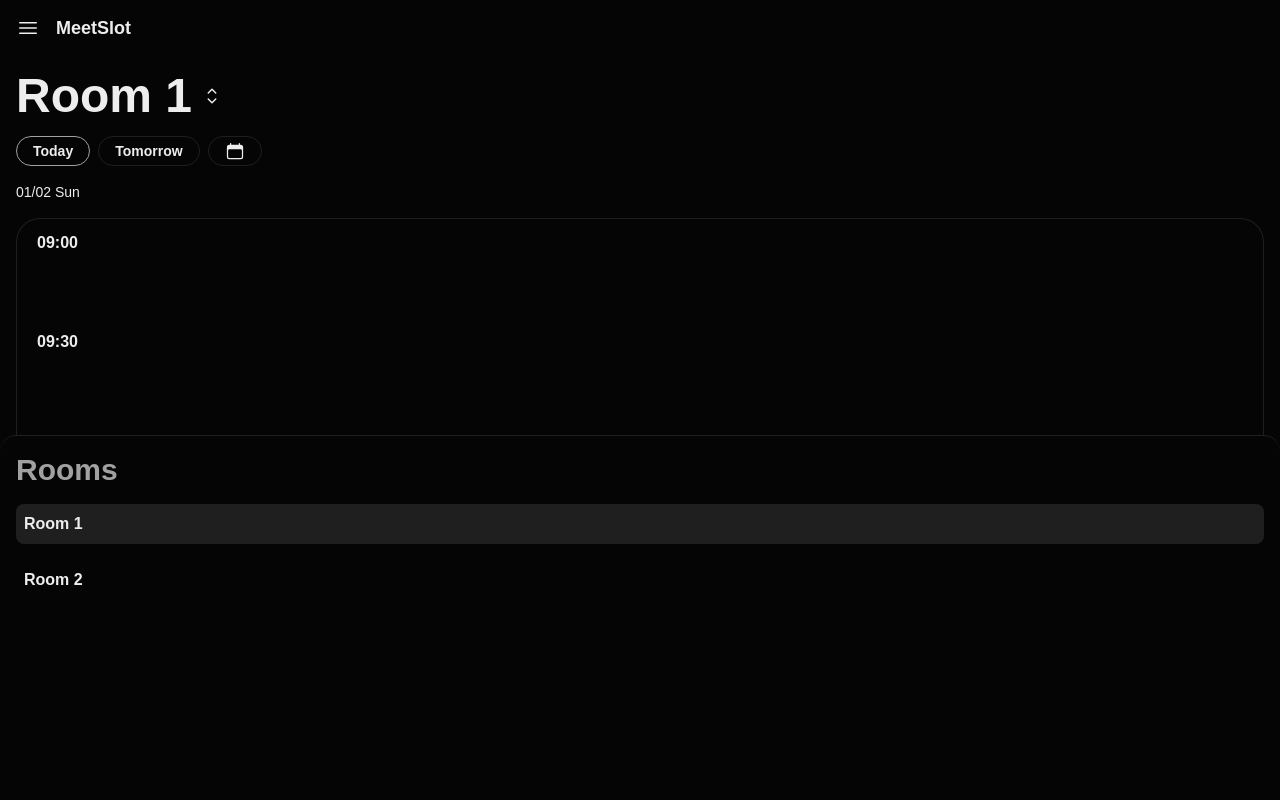
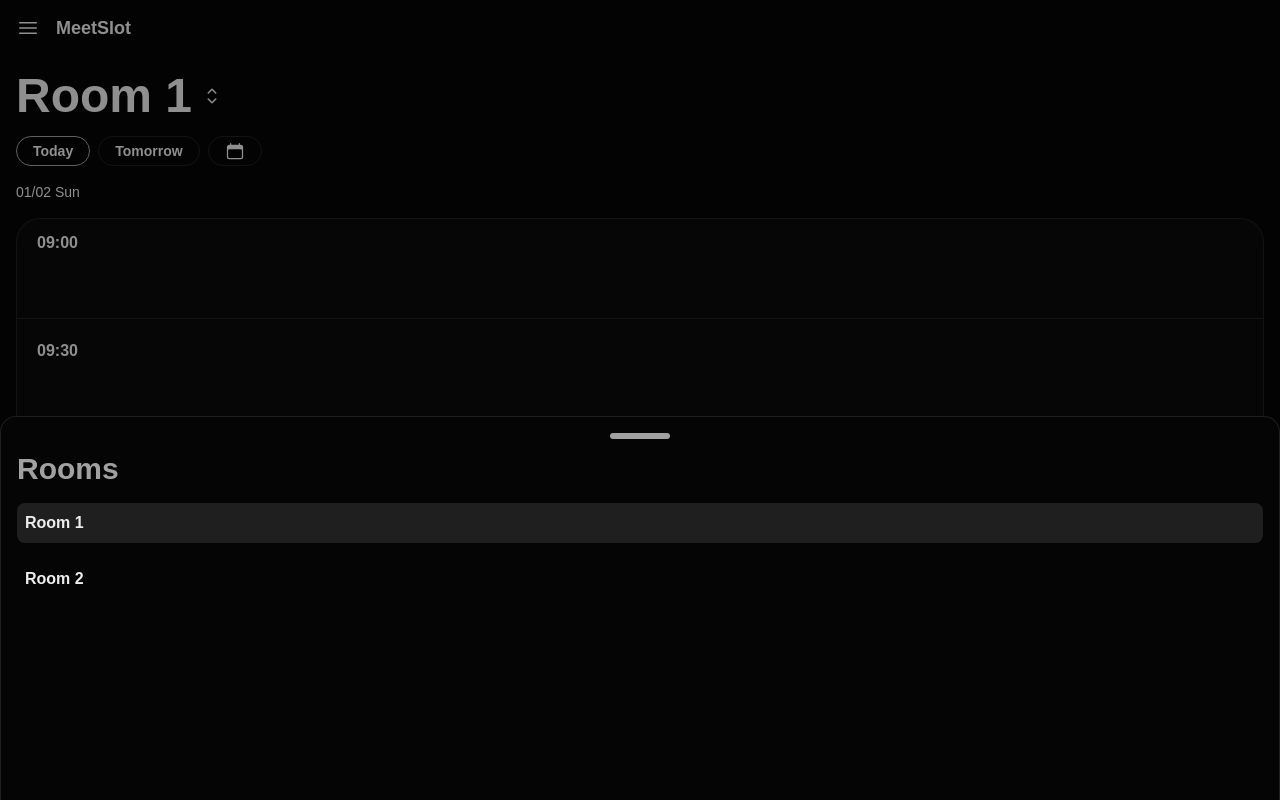
Before and after one commit to sabeeh-ck/MeetSlot, a React (Vite) app in the folder client/: page / in a window 1280 px wide. Both pictures are taken after a click on the button 212 px from the left and 96 px from the top of the page. Shown: the top 800 px of the page. Built offline with nearby package versions, Linux system fonts and the light colour scheme; a web font is replaced by a local one.

Commit message:
added bottom sheets

```diff
--- a/client/package.json
+++ b/client/package.json
@@ -12,6 +12,7 @@
     "dependencies": {
         "@heroicons/react": "^2.2.0",
         "@tailwindcss/vite": "^4.1.18",
+        "motion": "^12.29.2",
         "react": "^19.2.0",
         "react-dom": "^19.2.0",
         "react-router": "^7.13.0",
--- /dev/null
+++ b/client/src/components/BottomSheet.jsx
@@ -0,0 +1,44 @@
+import { useEffect } from "react";
+import { motion } from "motion/react";
+
+const BottomSheet = ({ closeSheet, open, children }) => {
+    useEffect(() => {
+        document.body.style.overflow = open ? "hidden" : "auto";
+        return () => (document.body.style.overflow = "auto");
+    }, [open]);
+
+    return (
+        <>
+            <motion.div
+                key="backdrop"
+                className="fixed inset-0 z-40 bg-black/40"
+                initial={{ opacity: 0 }}
+                animate={{ opacity: 1 }}
+                exit={{ opacity: 0 }}
+                onClick={closeSheet}
+            />
+
+            <motion.div
+                key="sheet"
+                className="border-border bg-bg fixed inset-x-0 -bottom-4 z-50 min-h-1/2 touch-none rounded-2xl border-x border-t p-4 pb-8"
+                initial={{ y: "100%" }}
+                animate={{ y: 0 }}
+                exit={{ y: "100%" }}
+                transition={{ duration: 0.2, ease: "easeIn" }}
+                drag="y"
+                dragConstraints={{ top: 0, bottom: 0 }}
+                dragElastic={{ top: 0.05, bottom: 0.5 }}
+                onDragEnd={(event, info) => {
+                    if (info.offset.y > 100 || info.velocity.y > 500) {
+                        closeSheet();
+                    }
+                }}
+            >
+                <div className="bg-textmute mx-auto mb-3 h-1.5 w-15 rounded-full" />
+                {children}
+            </motion.div>
+        </>
+    );
+};
+
+export default BottomSheet;
--- /dev/null
+++ b/client/src/components/MeetingForm.jsx
@@ -0,0 +1,32 @@
+const MeetingForm = ({ selectedDate, selectedSlots, closeSheet }) => {
+    return (
+        <div className="flex flex-col py-4">
+            <form className="flex flex-col gap-4 text-sm">
+                <div className="flex flex-col gap-2">
+                    <label htmlFor="purpose">Meeting title</label>
+                    <input type="text" id="purpose" required />
+                </div>
+                <div className="flex gap-4">
+                    <div className="flex w-full flex-col gap-2">
+                        <label htmlFor="date">Date</label>
+                        <input type="date" />
+                    </div>
+                    <div className="flex w-full flex-col gap-2">
+                        <label htmlFor="time">Beginning</label>
+                        <input type="time" />
+                    </div>
+                    <div className="flex w-full flex-col gap-2">
+                        <label htmlFor="date">Ending</label>
+                        <input type="time" />
+                    </div>
+                </div>
+
+                <button className="bg-text text-bg mx-auto mt-15 rounded-2xl px-8 py-2">
+                    Save
+                </button>
+            </form>
+        </div>
+    );
+};
+
+export default MeetingForm;
--- a/client/src/components/RoomSelector.jsx
+++ b/client/src/components/RoomSelector.jsx
@@ -1,8 +1,8 @@
 import { rooms } from "../constants";
 
-const RoomSelector = ({ selectedRoom, onClick }) => {
+const RoomSelector = ({ selectedRoom, selectRoom, closeSheet }) => {
     return (
-        <div className="bg-bg border-border fixed bottom-0 flex w-full flex-col gap-4 rounded-2xl border-t p-4 pb-50">
+        <div className="flex flex-col gap-4">
             <h2 className="text-textmute">Rooms</h2>
             {rooms.map((room) => {
                 const isSelected = selectedRoom === room;
@@ -10,7 +10,10 @@ const RoomSelector = ({ selectedRoom, onClick }) => {
                 return (
                     <button
                         key={room}
-                        onClick={() => onClick(room)}
+                        onClick={() => {
+                            selectRoom(room);
+                            closeSheet();
+                        }}
                         className={`rounded-lg px-2 py-2 text-left ${isSelected ? "bg-border" : "bg-transparent"}`}
                     >
                         {room}
--- a/client/src/components/SlotTimeline.jsx
+++ b/client/src/components/SlotTimeline.jsx
@@ -59,13 +59,15 @@ const SlotTimeline = ({ selectedSlots, setSelectedSlots }) => {
                         <div key={slot}>
                             <button
                                 onClick={() => handleSelect(slot)}
-                                className={`flex h-25 w-full items-start border-x pt-3 pl-5 ${roundTop ? " rounded-t-3xl border-t" : ""} ${roundBottom ? "rounded-b-3xl border-b" : ""} ${isSelected ? "bg-border border-textmuteP" : "border-border bg-transparent"} `}
+                                className={`flex h-25 w-full items-start border-x pt-3 pl-5 ${roundTop ? " rounded-t-3xl border-t" : ""} ${roundBottom ? "mb-2 rounded-b-3xl border-b" : ""} ${isSelected ? "bg-border border-textmute" : "border-border bg-surface"} `}
                             >
                                 {toTime(slot)}
                             </button>
-                            {/* {i < slots.length - 1 && (
-                                <hr className="text-border" />
-                            )} */}
+                            {!roundBottom && (
+                                <hr
+                                    className={`text-border border-x py-1 ${isSelected ? "bg-border border-textmute" : "border-border bg-surface"} `}
+                                />
+                            )}
                         </div>
                     );
                 })}
--- a/client/src/index.css
+++ b/client/src/index.css
@@ -34,9 +34,30 @@ h3 {
 }
 
 input {
-    @apply border-textmute w-full rounded-2xl border p-4 font-medium;
+    @apply bg-border w-full rounded-lg p-2 font-medium;
+}
+
+input[type="date"] {
+    @apply w-auto px-2 font-normal;
+}
+
+label {
+    @apply text-textmute;
 }
 
 button {
     @apply font-bold;
 }
+
+@keyframes slideUp {
+    from {
+        transform: translateY(100%);
+    }
+    to {
+        transform: translateY(0);
+    }
+}
+
+.animate-slideUp {
+    animation: slideUp 0.25s ease-in-out;
+}
--- a/client/src/pages/IndexPage.jsx
+++ b/client/src/pages/IndexPage.jsx
@@ -2,19 +2,20 @@ import { CalendarIcon, ChevronUpDownIcon } from "@heroicons/react/24/solid";
 import SlotTimeline from "../components/SlotTimeline";
 import { useEffect, useState } from "react";
 import RoomSelector from "../components/RoomSelector";
+import BottomSheet from "../components/BottomSheet";
+import { AnimatePresence } from "motion/react";
+import MeetingForm from "../components/MeetingForm";
 
 const IndexPage = () => {
     const [selectedRoom, setSelectedRoom] = useState("");
     const [selectedSlots, setSelectedSlots] = useState([]);
     const [selectedDate, setSelectedDate] = useState("");
-    const [roomSelector, setRoomSelector] = useState(false);
+    const [activeSheet, setActiveSheet] = useState("");
 
     useEffect(() => {
         setSelectedRoom("Room 1");
         setSelectedDate(new Date().toISOString().split("T")[0]);
     }, []);
-
-    const toggleDate = (date) => setSelectedDate(date);
 
     const toggleSelectedRoom = (room) => setSelectedRoom(room);
 
@@ -25,15 +26,11 @@ const IndexPage = () => {
         return `${String(day).padStart(2, "0")}/${String(month).padStart(2, "0")} ${weekday}`;
     })();
 
-    const toggleRoomSelector = () => {
-        setRoomSelector((prev) => !prev);
-    };
-
     return (
         <main>
             <section className="flex w-full gap-2">
                 <h1>{selectedRoom}</h1>
-                <button onClick={toggleRoomSelector}>
+                <button onClick={() => setActiveSheet("room")}>
                     <ChevronUpDownIcon className="h-6" />
                 </button>
             </section>
@@ -50,6 +47,7 @@ const IndexPage = () => {
                     >
                         Today
                     </button>
+
                     <button
                         onClick={() =>
                             setSelectedDate(
@@ -62,10 +60,12 @@ const IndexPage = () => {
                     >
                         Tomorrow
                     </button>
+
                     <button className="border-border rounded-full border px-4 py-1 text-sm">
                         <CalendarIcon className="h-5" />
                     </button>
                 </div>
+
                 <div className="text-sm">{formattedDate}</div>
             </section>
 
@@ -75,17 +75,41 @@ const IndexPage = () => {
             />
 
             {selectedSlots.length !== 0 && (
-                <button className="bg-text text-bg sticky bottom-8 rounded-xl px-4 py-2">
+                <button
+                    className="bg-text text-bg sticky bottom-8 rounded-xl px-4 py-2"
+                    onClick={() => setActiveSheet("form")}
+                >
                     Create Meeting
                 </button>
             )}
 
-            {roomSelector && (
-                <RoomSelector
-                    selectedRoom={selectedRoom}
-                    onClick={toggleSelectedRoom}
-                />
-            )}
+            <AnimatePresence>
+                {activeSheet === "room" && (
+                    <BottomSheet
+                        open={activeSheet}
+                        closeSheet={() => setActiveSheet("")}
+                    >
+                        <RoomSelector
+                            selectedRoom={selectedRoom}
+                            selectRoom={toggleSelectedRoom}
+                            closeSheet={() => setActiveSheet("")}
+                        />
+                    </BottomSheet>
+                )}
+
+                {activeSheet === "form" && (
+                    <BottomSheet
+                        open={activeSheet}
+                        closeSheet={() => setActiveSheet("")}
+                    >
+                        <MeetingForm
+                            selectedDate={selectedDate}
+                            selectedSlots={selectedSlots}
+                            closeSheet={() => setActiveSheet("")}
+                        />
+                    </BottomSheet>
+                )}
+            </AnimatePresence>
         </main>
     );
 };
```
Also changed, not shown: 1 other file (tests, documents, lock files or other folders).
